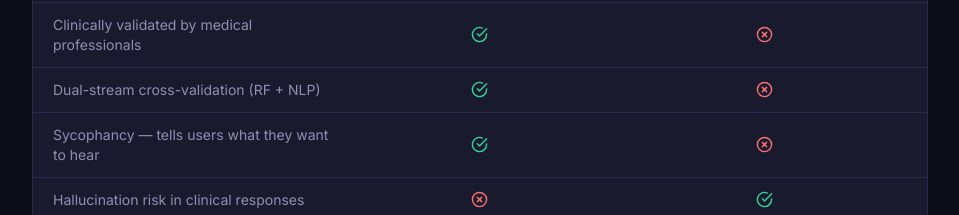
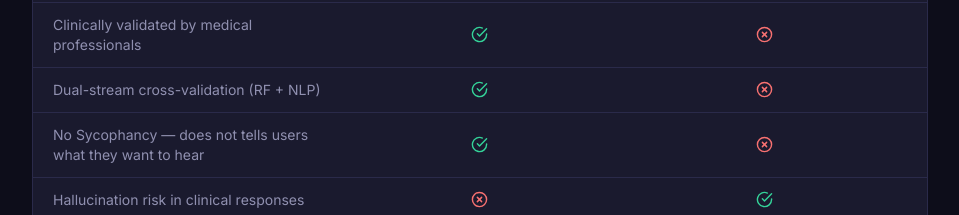
Before and after one commit to DevelopingGod/cognidetect-frontend, a Next.js app: page /novelty in a window 1280 px wide. Shown: the part 1920-2135 px from the top of the page, without its empty margins (160-1119 px from the left). Built offline with nearby package versions, Linux system fonts and the light colour scheme.

Commit message:
Change feature description from 'Sycophancy' to 'No Sycophancy'

```diff
--- a/app/novelty/page.tsx
+++ b/app/novelty/page.tsx
@@ -44,7 +44,7 @@ const COMPARE = [
     llm: false,
   },
   {
-    feature: "Sycophancy — tells users what they want to hear",
+    feature: "No Sycophancy — does not tells users what they want to hear",
     cogni: false,
     llm: true,
     invert: true,
```
